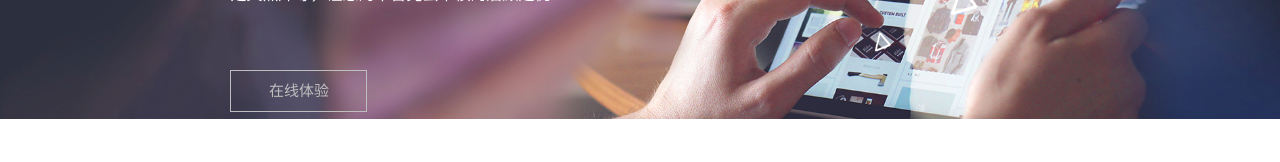
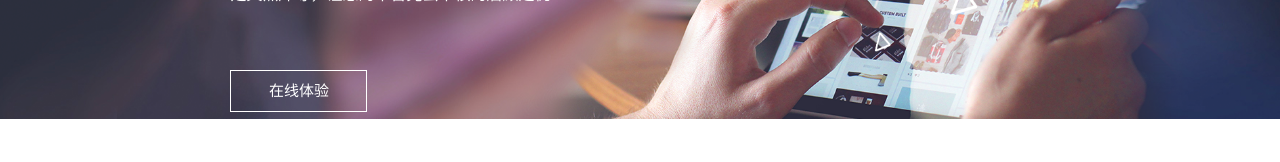
Before and after one commit to shuishang/nhyai, a Vue app in the folder frontend/: page /videoRecognition in a window 1280 px wide. Shown: the part 206-368 px from the top of the page. Built offline with nearby package versions, Linux system fonts and the light colour scheme; what vue-audio-recorder would draw is missing.

Commit message:
修改了在线体验的颜色

```diff
--- a/frontend/src/views/sindex.vue
+++ b/frontend/src/views/sindex.vue
@@ -257,7 +257,7 @@
                         that.checkType = 1;
                         that.stopVideo = true;
                         that.stopAudio = true;
-                        this.submitImageCallback(e,file,e.target.result);
+                        this.submitImageCallback(e,file,that.dialogImageUrl);
                         this.isUploading = true;
                     }else if(fileType.substr(0, 5) === "audio"){
                         that.checkType = 3;
--- a/frontend/src/views/videoRecognition.vue
+++ b/frontend/src/views/videoRecognition.vue
@@ -453,7 +453,7 @@
 	.describe_outer_banner p:nth-of-type(1){font-size: 48px;height: 60px;line-height: 60px;margin-bottom: 15px;min-width: 400px;}
 	.describe_outer_banner p:nth-of-type(2){height: 120px;text-align: justify;overflow: hidden;min-width: 550px;line-height: 30px;}
 	.video_top_contain img{width: 100%;min-width: 1300px;}
-	.practice_online{height: 40px;line-height:40px;width: 135px;font-size: 15px;text-align: center;color: #BEBEBE;border: 1px solid #BEBEBE;cursor:pointer}
+	.practice_online{height: 40px;line-height:40px;width: 135px;font-size: 15px;text-align: center;color: #fff;border: 1px solid #fff;cursor:pointer}
 
 	.functional_introduce .title{text-align: center;color: #000;font-size: 36px;margin: 10px 0 30px;}
 	.functional_introduce{padding: 50px 0;background-color: #ffffff;min-width: 800px;}
--- a/frontend/src/views/voiceRecognition.vue
+++ b/frontend/src/views/voiceRecognition.vue
@@ -293,7 +293,7 @@
 	.describe_outer_banner p:nth-of-type(1){font-size: 48px;height: 60px;line-height: 60px;margin-bottom: 15px;min-width: 400px;}
 	.describe_outer_banner p:nth-of-type(2){height: 120px;text-align: justify;overflow: hidden;min-width: 550px;line-height: 30px;}
 	.voice_top_contain img{width: 100%;min-width: 1300px;}
-	.practice_online{height: 40px;line-height:40px;width: 135px;font-size: 15px;text-align: center;color: #BEBEBE;border: 1px solid #BEBEBE;cursor:pointer}
+	.practice_online{height: 40px;line-height:40px;width: 135px;font-size: 15px;text-align: center;color: #fff;border: 1px solid #fff;cursor:pointer}
 
 	.functional_introduce .title{text-align: center;color: #000;font-size: 36px;margin: 10px 0 30px;}
 	.functional_introduce{padding: 50px 0;background-color: #ffffff;min-width: 800px;}
--- a/frontend/src/views/wordRecognition.vue
+++ b/frontend/src/views/wordRecognition.vue
@@ -264,7 +264,7 @@
 	.describe_outer_banner p:nth-of-type(1){font-size: 48px;height: 60px;line-height: 60px;margin-bottom: 15px;min-width: 400px;}
 	.describe_outer_banner p:nth-of-type(2){height: 130px;text-align: justify;overflow: hidden;min-width: 600px;line-height: 30px;}
 	.word_top_contain img{width: 100%;min-width: 1320px;}
-	.practice_online{height: 40px;line-height:40px;width: 135px;font-size: 15px;text-align: center;color: #BEBEBE;border: 1px solid #BEBEBE;cursor:pointer}
+	.practice_online{height: 40px;line-height:40px;width: 135px;font-size: 15px;text-align: center;color: #fff;border: 1px solid #fff;cursor:pointer}
 
 	.functional_introduce .title{text-align: center;color: #000;font-size: 36px;margin: 10px 0 40px;}
 	.functional_introduce{padding: 50px 0;background-color: #f4f5f7;}
--- a/frontend/src/views/writeRecognition.vue
+++ b/frontend/src/views/writeRecognition.vue
@@ -277,7 +277,7 @@
 	.describe_outer_banner p:nth-of-type(1){font-size: 48px;height: 60px;line-height: 60px;margin-bottom: 15px;min-width: 400px;}
 	.describe_outer_banner p:nth-of-type(2){height: 105px;text-align: justify;overflow: hidden;min-width: 550px;line-height: 30px;}
 	.yellow_top_contain img{width: 100%;min-width: 1200px;}
-	.practice_online{height: 40px;line-height:40px;width: 135px;font-size: 15px;text-align: center;color: #BEBEBE;border: 1px solid #BEBEBE;cursor:pointer}
+	.practice_online{height: 40px;line-height:40px;width: 135px;font-size: 15px;text-align: center;color: #fff;border: 1px solid #fff;cursor:pointer}
 
 	.functional_introduce .title{text-align: center;color: #000;font-size: 36px;margin: 10px 0 30px;}
 	.functional_introduce{padding: 50px 0;background-color: #ffffff;min-width: 800px;}
```
